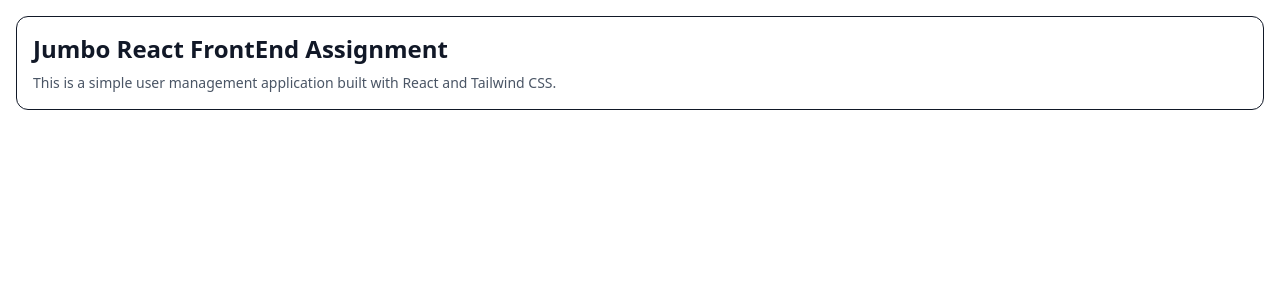
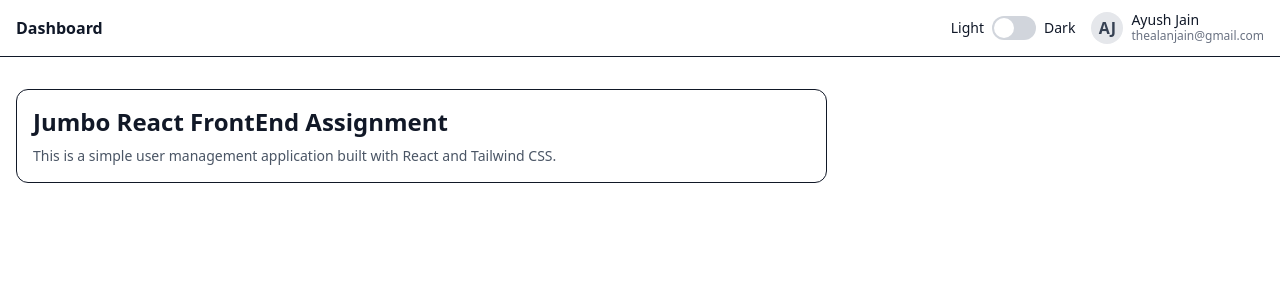
Before and after one commit to thealanjain/jumbo-user-manager, a Next.js app: page / in a window 1280 px wide. Shown: the top 300 px of the page. Built offline with nearby package versions, Linux system fonts and the light colour scheme.

Commit message:
Implemented app navigation

```diff
--- /dev/null
+++ b/app/components/part/Navbar.tsx
@@ -0,0 +1,45 @@
+"use client";
+
+import Link from "next/link";
+import { ThemeSwitch } from "../core/Switch";
+import { useEffect } from "react";
+import { useThemeStore } from "@/app/store/themeStore";
+import { useAuthStore } from "@/app/store/authStore";
+import { InitialsAvatar } from "../core/Avatar";
+import { getInitials } from "@/app/utils/getInitials";
+
+export default function Navbar() {
+  const currentUser = useAuthStore((s) => s.currentUser);
+  const dark = useThemeStore((s) => s.dark);
+  const toggle = useThemeStore((s) => s.toggle);
+
+  // Toggle .dark on <html>
+  useEffect(() => {
+    const root = document.documentElement;
+    dark ? root.classList.add("dark") : root.classList.remove("dark");
+  }, [dark]);
+
+  return (
+    <header className="px-4 sticky top-0 z-40 border-b
+        bg-white/80 backdrop-blur text-gray-900
+        dark:border-gray-800 dark:bg-gray-950/80 dark:text-gray-100">
+      <div className="container mx-auto flex h-14 items-center justify-between">
+        <div className="flex items-center gap-4">
+          <Link href="/" className="text-base font-semibold hover:opacity-80">Dashboard</Link>
+        </div>
+        <div className="flex items-center gap-4">
+          <ThemeSwitch checked={dark} onCheckedChange={toggle} />
+          {currentUser && (
+            <div className="flex items-center gap-2">
+              <InitialsAvatar initials={getInitials(currentUser.name)} />
+              <div className="text-sm">
+                <div className="font-medium leading-4">{currentUser.name}</div>
+                <div className="text-xs text-gray-500 dark:text-gray-400">{currentUser.email}</div>
+              </div>
+            </div>
+          )}
+        </div>
+      </div>
+    </header>
+  );
+}
--- a/app/layout.tsx
+++ b/app/layout.tsx
@@ -1,9 +1,24 @@
+import type { Metadata } from "next";
 import "./globals.css";
+import ReactQueryProvider from "@/app/lib/react-query";
+import Navbar from "./components/part/Navbar";
+
+export const metadata: Metadata = {
+  title: "User Management Dashboard",
+  description: "Users CRUD with Next.js + TS + Tailwind + Radix + React Query + Zustand",
+};
 
 export default function RootLayout({ children }: { children: React.ReactNode }) {
   return (
     <html lang="en" suppressHydrationWarning>
-      <body>{children}</body>
+      <body>
+        <ReactQueryProvider>
+          <Navbar />
+          <main className="container mx-auto my-4 grid gap-4 md:grid-cols-[2fr_1fr]">
+            {children}
+          </main>
+        </ReactQueryProvider>
+      </body>
     </html>
   );
 }
```
